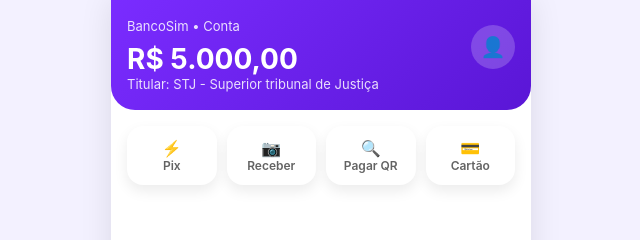
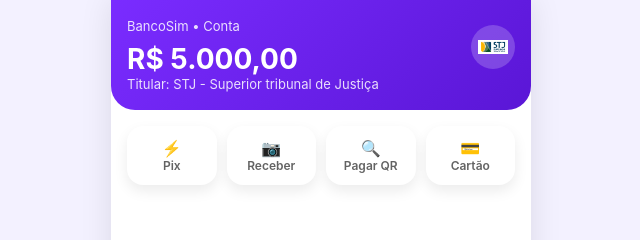
Before and after one commit to flavinhaale18-ops/Bankfake, a plain HTML site: page index.html in a window 1280 px wide. Shown: the top 240 px of the page, 319-959 px from the left. Drawn offline with Linux system fonts and the light colour scheme.

Commit message:
Update index.html
Update2

```diff
--- a/index.html
+++ b/index.html
@@ -48,7 +48,7 @@
       </div>
       <div class="avatar" onclick="avatarInput.click()">
         <img id="avatarImg" style="width:100%;height:100%;border-radius:50%;object-fit:cover;display:none">
-        <span id="avatarIcon">👤</span>
+        <img id="avatarIcon" src="logo.png" style="width:70%;height:70%;object-fit:contain">
       </div>
       <input type="file" id="avatarInput" accept="image/*" style="display:none" onchange="setAvatar(event)">
     </div>
```
